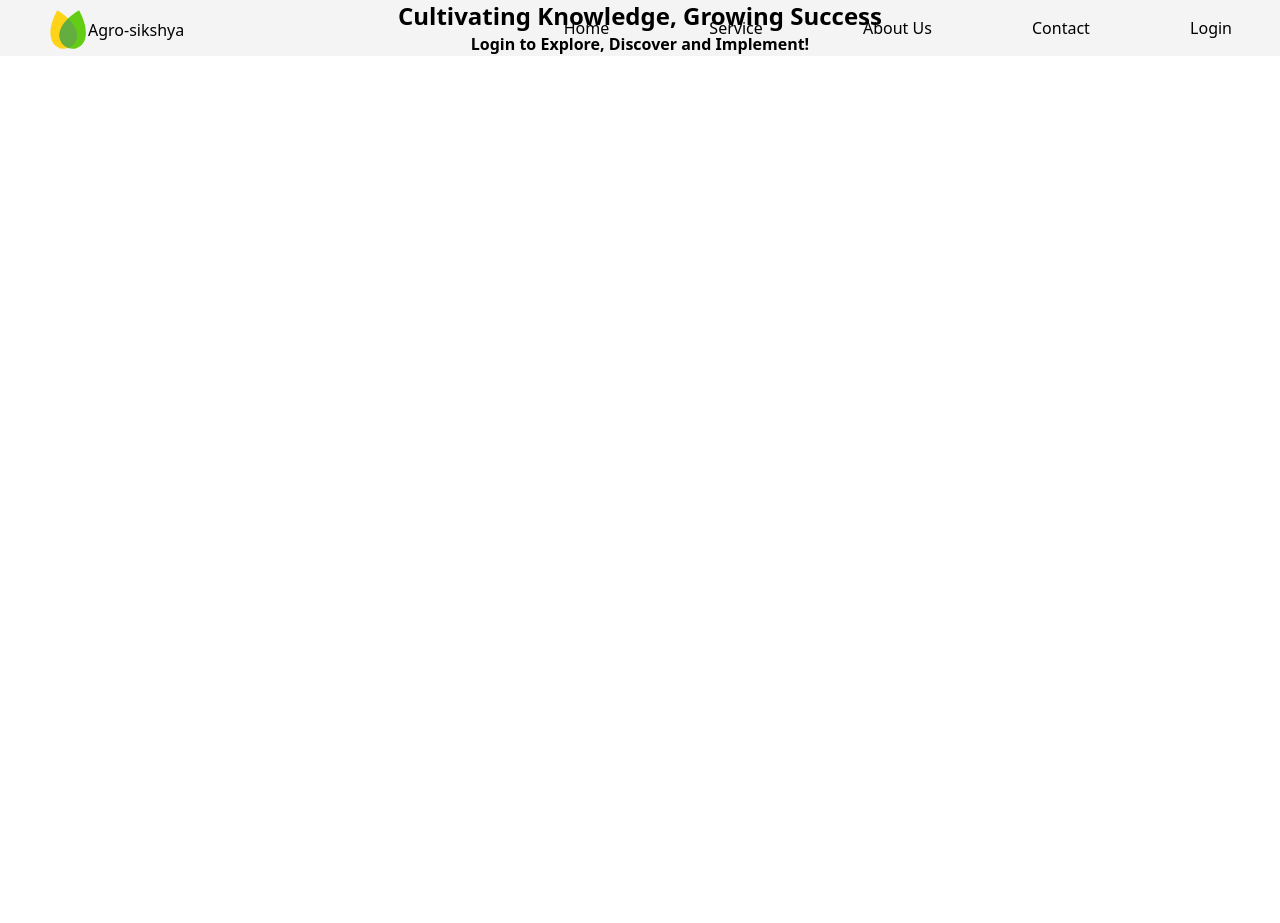
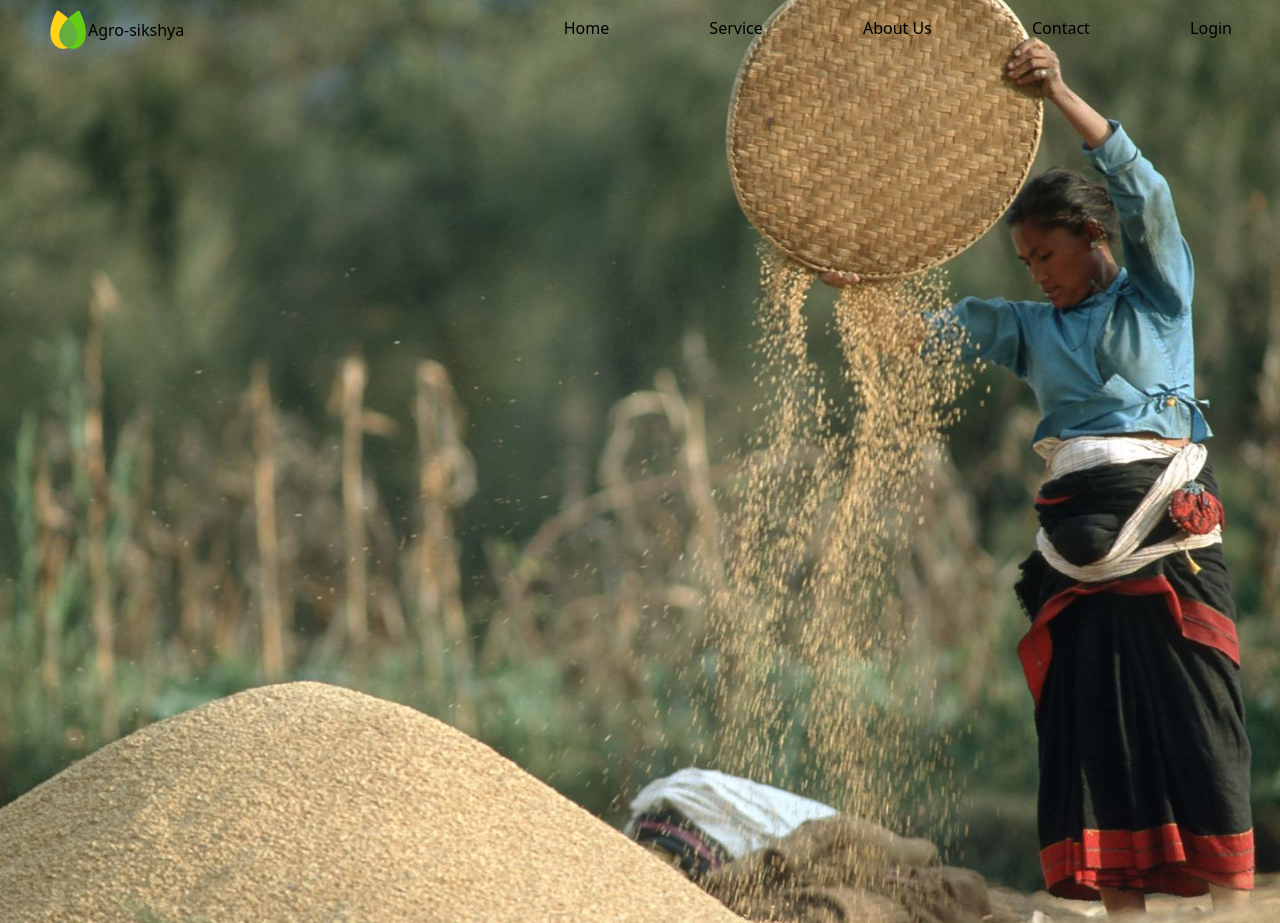
Before and after one commit to Sobindra2005/Agro-sikshya, a React (Vite) app: page / in a window 1280 px wide. Before the commit the page ends 800 px from the top, so only its background shows below. Built offline with nearby package versions, Linux system fonts and the light colour scheme.

Commit message:
"Removed header elements and added an image to Home component"

```diff
--- a/src/components/home.jsx
+++ b/src/components/home.jsx
@@ -1,16 +1,10 @@
 import React from 'react'
-
+import A from '../assets/thumbnail/1.jpg'
 export default function Home() {
   return (
     <>
     <div className=''>
-      <h1 className='font-bold text-center text-2xl'>Cultivating Knowledge, Growing Success </h1>
-      <h2 className='font-bold text-center'>Login to Explore, Discover and Implement!</h2>
-      <div>
-
-
-      </div>
-
+      <img src={A} alt="" />
     </div>
     </>
   )
```
